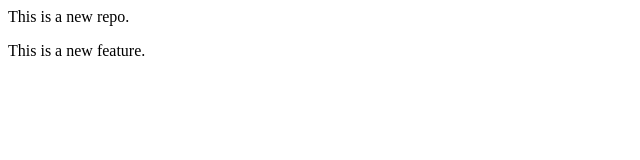
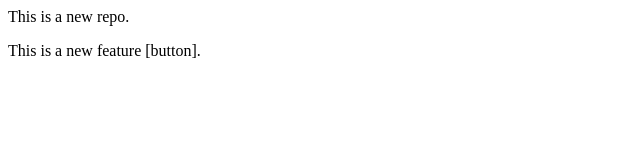
Before and after one commit to prachisharma2107/localrepo, a plain HTML site: page index.html in a window 1280 px wide. Shown: the full height of the page, 0-640 px from the left. Drawn offline with Linux system fonts and the light colour scheme.

Commit message:
Add Button

```diff
--- a/index.html
+++ b/index.html
@@ -1,2 +1,2 @@
 <p>This is a new repo.</p>
-<p>This is a new feature.</p>
+<p>This is a new feature [button].</p>
```
